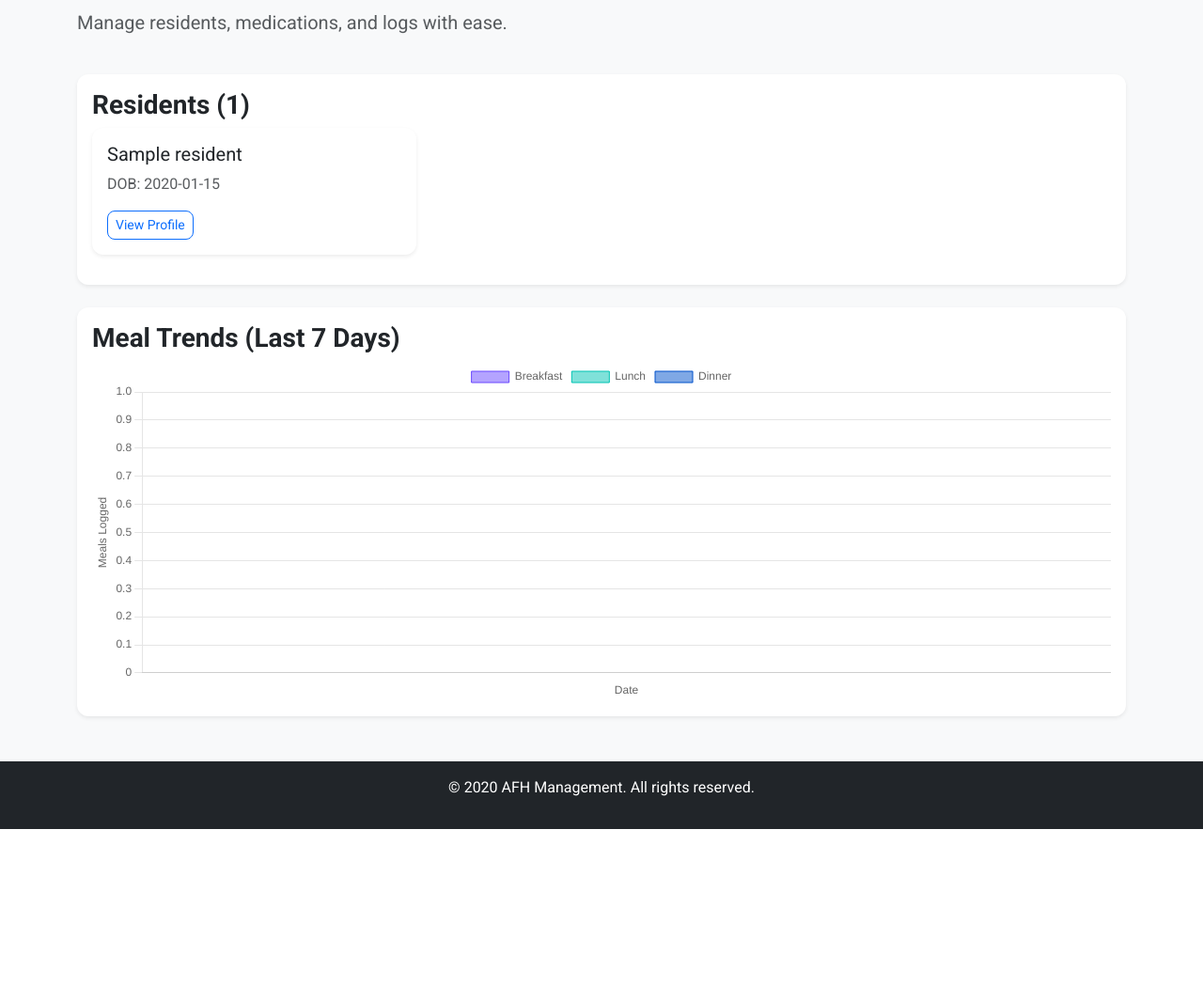
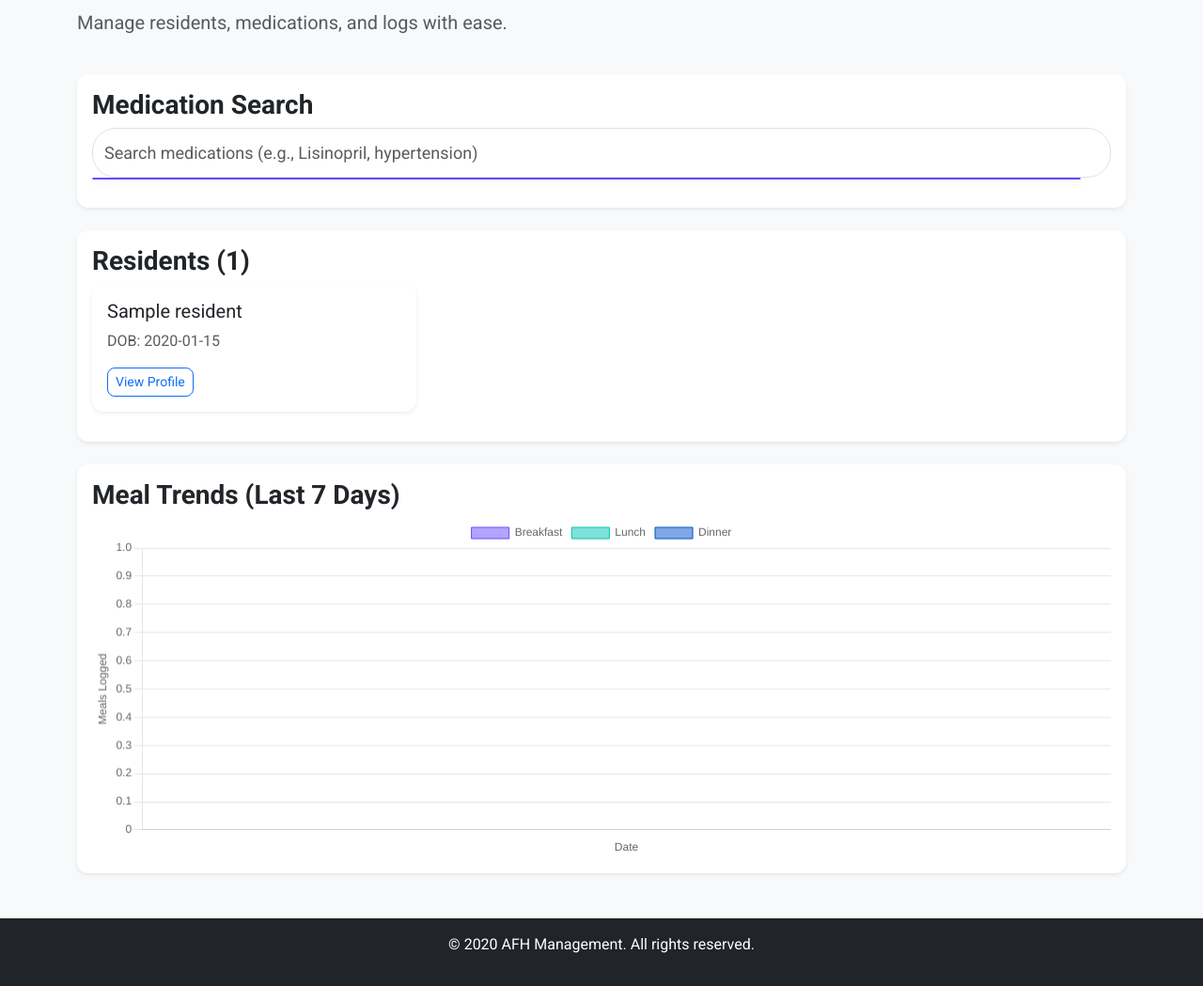
Before and after one commit to RayRedi/AFHManagerGrokv2, a Python web app: template templates/home.html in a window 1280 px wide. Shown: the part 129-1178 px from the top of the page at 94% size. Before the commit the page ends 1011 px from the top, so only its background shows below. Run offline with Jinja, Linux system fonts and the light colour scheme; the template is opened without the code that fills it: most values are stand-ins (such as "Sample title", 1, 10 or a date in 2020).

Commit message:
Restored to 'ca6e8231c453d69f8313ab233e3cbbc74b325f0e'
Replit-Restored-To: ca6e8231c453d69f8313ab233e3cbbc74b325f0e

```diff
--- a/templates/home.html
+++ b/templates/home.html
@@ -10,6 +10,18 @@
         {% if current_user.role == 'admin' %}
             <a href="{{ url_for('add_resident') }}" class="btn btn-primary btn-lg w-100 w-md-auto" style="background: #6b48ff; border: none;">Add Resident</a>
         {% endif %}
+    </div>
+</div>
+
+<!-- Medication Search -->
+<div class="card shadow-sm mb-4">
+    <div class="card-body">
+        <h3 class="card-title fw-bold text-dark">Medication Search</h3>
+        <div class="position-relative">
+            <input type="text" id="med-search" class="form-control form-control-lg rounded-pill" placeholder="Search medications (e.g., Lisinopril, hypertension)" aria-label="Search medications">
+            <div id="medication-dropdown-home" class="dropdown"></div>
+        </div>
+        <div id="medication-details" class="mt-3"></div>
     </div>
 </div>
 
```
